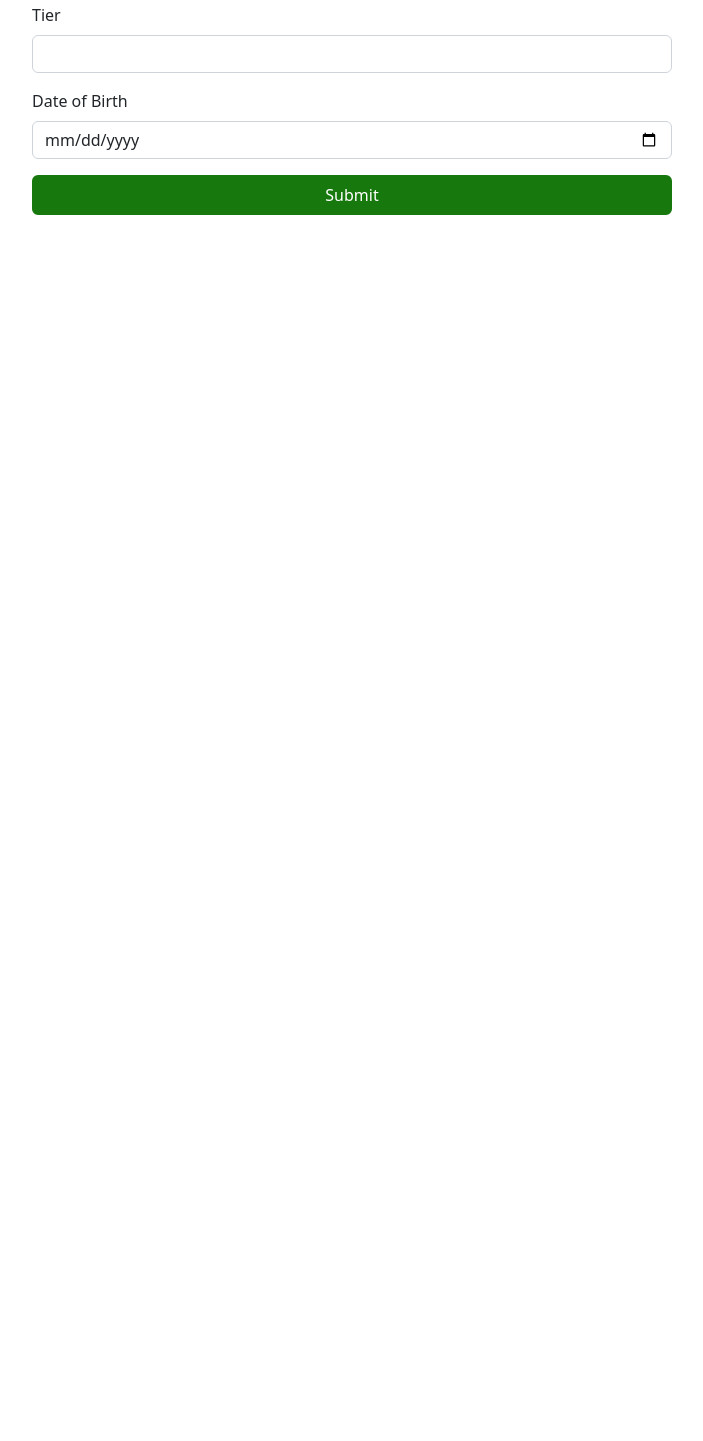
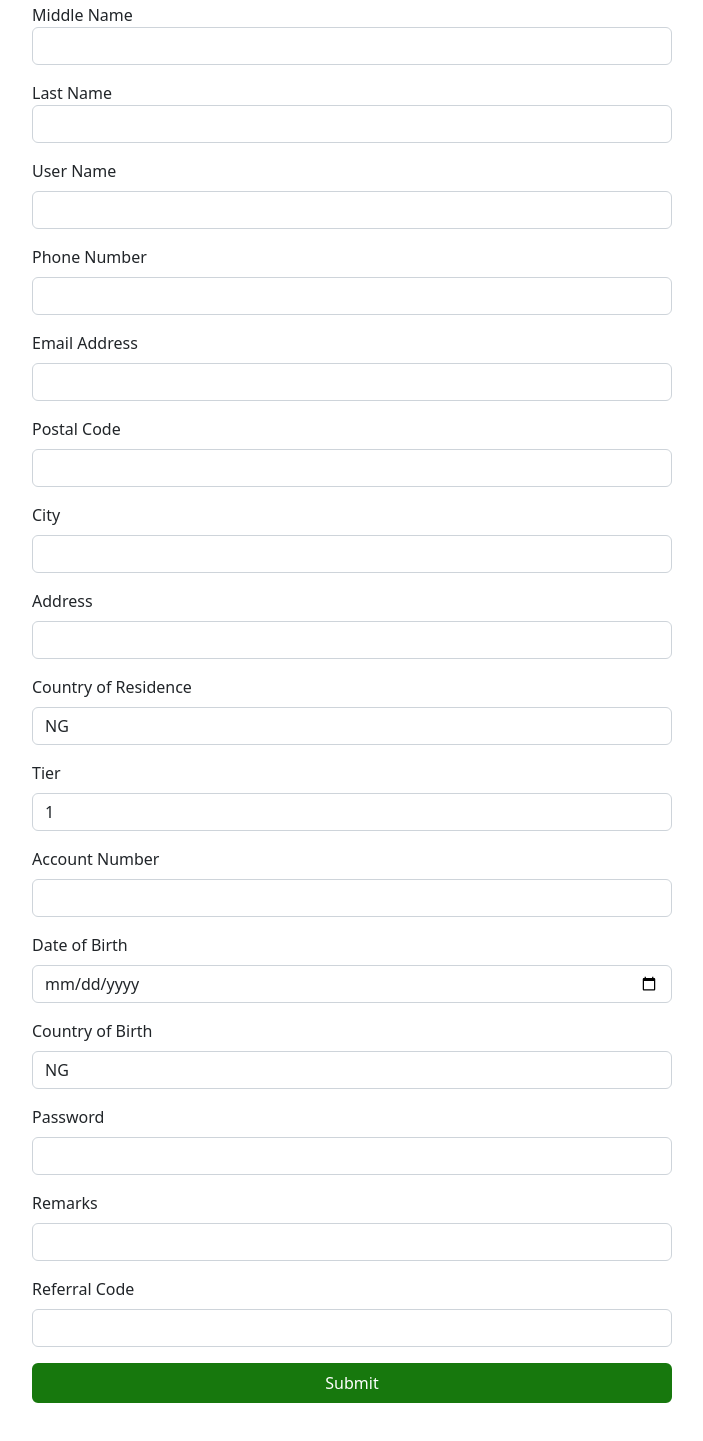
Before and after one commit to EjikeOdoh/Market-moni, a website: page new-user-form.html in a window 1280 px wide. Shown: the part 753-2194 px from the top of the page, without its empty margins (288-991 px from the left). Before the commit the page ends 1032 px from the top, so only its background shows below. Drawn offline with nearby package versions, Linux system fonts and the light colour scheme.

Commit message:
Update new-user-form.html

```diff
--- a/new-user-form.html
+++ b/new-user-form.html
@@ -34,7 +34,7 @@
       <form action="/CreateCustomerAccount" method="post" name="newUserForm">
        <div class="mb-3">
   <label for="channelCode" class="form-label">Channel Code</label>
-          <input type="text" class="form-control" id="channelCode" />
+  <input type="text" class="form-control" id="channelCode" value="APISNG" />
 </div>
 
 <div class="mb-3">
@@ -43,8 +43,34 @@
 </div>
 
 <div class="mb-3">
-          <label class="form-check-label" for="fullName">Full Name</label>
-          <input type="text" class="form-control" id="fullName" />
+  <label for="uidType" class="form-label">ID Type</label>
+  <input type="text" class="form-control" id="uidType" value="NIN" />
+</div>
+
+<div class="mb-3">
+  <label for="reference" class="form-label">Reference</label>
+  <input type="text" class="form-control" id="reference" />
+</div>
+
+<div class="mb-3">
+  <label for="title" class="form-label">Title</label>
+  <input type="text" class="form-control" id="title" />
+</div>
+
+
+<div class="mb-3">
+  <label class="form-check-label" for="firstName">First Name</label>
+  <input type="text" class="form-control" id="firstName" />
+</div>
+
+<div class="mb-3">
+  <label class="form-check-label" for="middleName">Middle Name</label>
+  <input type="text" class="form-control" id="middleName" />
+</div>
+
+<div class="mb-3">
+  <label class="form-check-label" for="lastName"> Last Name </label>
+  <input type="text" class="form-control" id="lastName" />
 </div>
 
 <div class="mb-3">
@@ -53,24 +79,73 @@
 </div>
 
 <div class="mb-3">
-          <label for="phoneNumber" class="form-label">Phone Number</label>
-          <input type="text" class="form-control" id="phoneNumber" />
+  <label for="phone" class="form-label">Phone Number</label>
+  <input type="text" class="form-control" id="phone" />
 </div>
 
 <div class="mb-3">
-          <label for="email" class="form-label">Email Address</label>
-          <input type="email" class="form-control" id="email" />
+  <label for="emailId" class="form-label">Email Address</label>
+  <input type="email" class="form-control" id="emailId" />
+</div>
+
+<div class="mb-3">
+  <label for="postalCode" class="form-label">Postal Code</label>
+  <input type="text" class="form-control" id="postalCode" />
+</div>
+
+<div class="mb-3">
+  <label for="city" class="form-label">City</label>
+  <input type="text" class="form-control" id="city" />
+</div>
+
+<div class="mb-3">
+  <label for="address" class="form-label">Address</label>
+  <input type="text" class="form-control" id="address" />
+</div>
+
+<div class="mb-3">
+  <label for="countryOfResidence" class="form-label"
+    >Country of Residence</label
+  >
+  <input type="text" class="form-control" id="countryOfResidence" value="NG" />
 </div>
 
 <div class="mb-3">
   <label for="tier" class="form-label">Tier</label>
-          <input type="text" class="form-control" id="tier" />
+  <input type="text" class="form-control" id="tier" value="1"/>
 </div>
+
+<div class="mb-3">
+  <label for="accountNumber" class="form-label">Account Number</label>
+  <input type="text" class="form-control" id="accountNumber" />
+</div>
+
 
 <div class="mb-3">
   <label for="dateOfBirth" class="form-label">Date of Birth</label>
   <input type="date" class="form-control" id="dateOfBirth" />
 </div>
+
+<div class="mb-3">
+  <label for="countryOfBirth" class="form-label">Country of Birth</label>
+  <input type="text" class="form-control" id="countryOfBirth" value="NG" />
+</div>
+
+<div class="mb-3">
+  <label for="password" class="form-label">Password</label>
+  <input type="password" class="form-control" id="password" />
+</div>
+
+<div class="mb-3">
+  <label for="remarks" class="form-label">Remarks</label>
+  <input type="text" class="form-control" id="remarks" />
+</div>
+
+<div class="mb-3">
+  <label for="referralCode" class="form-label">Referral Code</label>
+  <input type="text" class="form-control" id="referralCode" />
+</div>
+
 
         <button
           type="submit"
```
Lines whose indentation alone changed are shown as unchanged.
